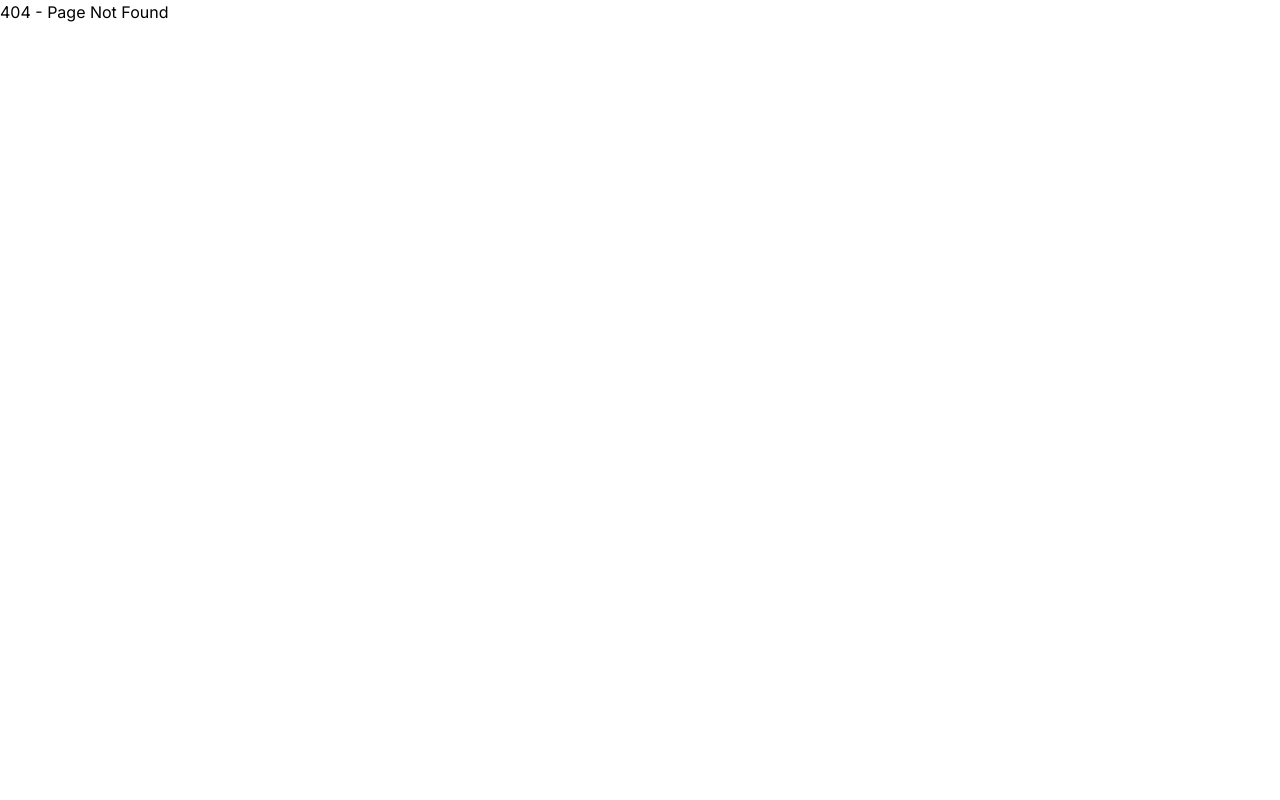
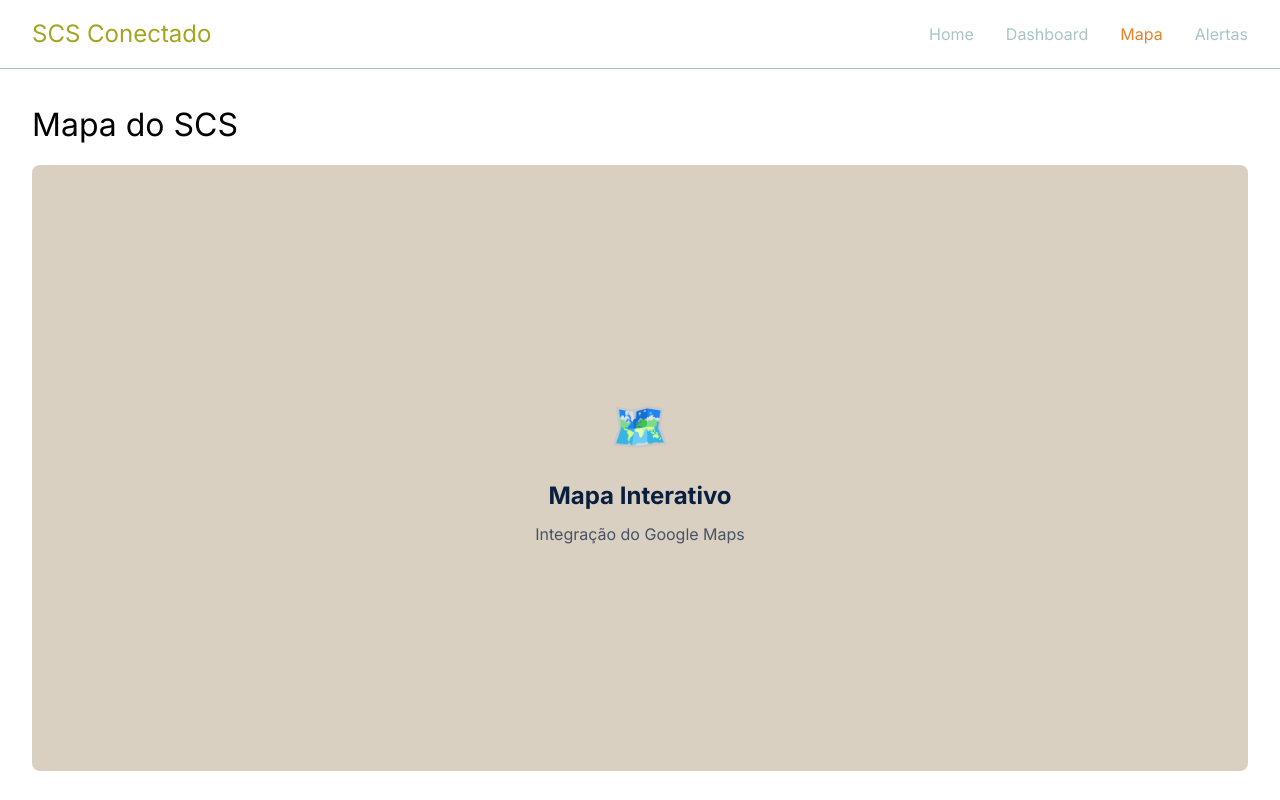
Before and after one commit to gathddu/SCSCON, a React (Vite) app in the folder client/: page /map in a window 1280 px wide. Before the commit this address had no page. Built offline with nearby package versions, Linux system fonts and the light colour scheme.

Commit message:
feat: add map page placeholder

```diff
--- a/client/src/App.tsx
+++ b/client/src/App.tsx
@@ -2,6 +2,7 @@ import { Route, Switch } from 'wouter';
 import Home from './pages/Home';
 import Dashboard from './pages/Dashboard';
 import Alerts from './pages/Alerts';
+import Map from './pages/Map';
 
 function App() {
   return (
@@ -9,6 +10,7 @@ function App() {
       <Route path="/" component={Home} />
       <Route path="/dashboard" component = {Dashboard} />
       <Route path="/alerts" component = {Alerts} />
+      <Route path="/map" component = {Map} />
       <Route>
         <div className="min-h-screen flex items-center justify-center bg-[#0A1F3D] text-[#FFFEF5]">
           <h1>404 - Page Not Found</h1>
--- a/client/src/pages/Alerts.tsx
+++ b/client/src/pages/Alerts.tsx
@@ -23,7 +23,6 @@ function Alerts() {
 
   return (
     <div className="min-h-screen bg-[#0A1F3D] text-[#FFFEF5]" style={{ fontFamily: 'Inter, sans-serif' }}>
-      {/* Header */}
       <header style={{
         padding: '1rem 2rem',
         borderBottom: '1px solid #A8C4C9',
@@ -40,7 +39,6 @@ function Alerts() {
         </nav>
       </header>
 
-      {/* Main Content */}
       <main style={{ padding: '2rem' }}>
         <div style={{ display: 'flex', justifyContent: 'space-between', alignItems: 'center', marginBottom: '2rem' }}>
           <h2 style={{ fontSize: '2rem' }}>Alertas</h2>
@@ -58,7 +56,7 @@ function Alerts() {
           </button>
         </div>
 
-        {/* Alerts List */}
+
         <div style={{ display: 'flex', flexDirection: 'column', gap: '1rem' }}>
           {alerts.map(alert => (
             <div key={alert.id} style={{
--- /dev/null
+++ b/client/src/pages/Map.tsx
@@ -0,0 +1,46 @@
+import { Link } from 'wouter';
+
+function Map() {
+  return (
+    <div className="min-h-screen bg-[#0A1F3D] text-[#FFFEF5]" style={{ fontFamily: 'Inter, sans-serif' }}>
+      <header style={{
+        padding: '1rem 2rem',
+        borderBottom: '1px solid #A8C4C9',
+        display: 'flex',
+        justifyContent: 'space-between',
+        alignItems: 'center'
+      }}>
+        <h1 style={{ fontSize: '1.5rem', color: '#A3A521' }}>SCS Conectado</h1>
+        <nav style={{ display: 'flex', gap: '2rem' }}>
+          <Link href="/" style={{ color: '#A8C4C9', textDecoration: 'none' }}>Home</Link>
+          <Link href="/dashboard" style={{ color: '#A8C4C9', textDecoration: 'none' }}>Dashboard</Link>
+          <Link href="/map" style={{ color: '#E8822A', textDecoration: 'none' }}>Mapa</Link>
+          <Link href="/alerts" style={{ color: '#A8C4C9', textDecoration: 'none' }}>Alertas</Link>
+        </nav>
+      </header>
+
+      <main style={{ padding: '2rem', height: 'calc(100vh - 70px)' }}>
+        <h2 style={{ fontSize: '2rem', marginBottom: '1rem' }}>Mapa do SCS</h2>
+
+        { /*placeholder map */}
+        <div style={{
+          background: '#D9D0C1',
+          borderRadius: '8px',
+          height: 'calc(100% - 60px)',
+          display: 'flex',
+          alignItems: 'center',
+          justifyContent: 'center',
+          color: '#0A1F3D'
+        }}>
+          <div style={{ textAlign: 'center' }}>
+            <p style={{ fontSize: '3rem', marginBottom: '1rem' }}>🗺️</p>
+            <p style={{ fontSize: '1.5rem', fontWeight: 'bold' }}>Mapa Interativo</p>
+            <p style={{ marginTop: '0.5rem', opacity: 0.7 }}>Integração do Google Maps</p>
+          </div>
+        </div>
+      </main>
+    </div>
+  );
+}
+
+export default Map;
```
